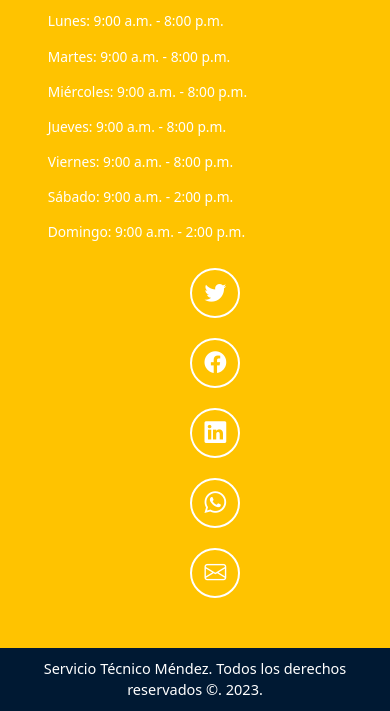
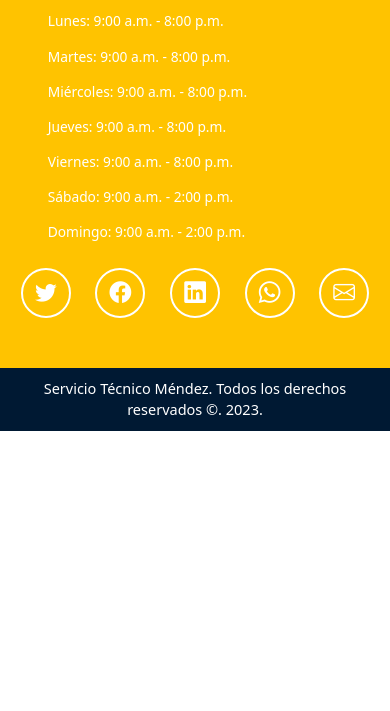
Before and after one commit to Jsvela749/servicio-tecnico-mendez-website, a plain HTML site: page index.html in a window 390 px wide. Shown: the part 3875-4586 px from the top of the page. After the commit the page ends 4306 px from the top, so only its background shows below. Drawn offline with nearby package versions, Linux system fonts and the light colour scheme.

Commit message:
Fixed icons on mobile phones.

```diff
--- a/style.css
+++ b/style.css
@@ -345,4 +345,9 @@ footer {
         width: 90%;
         padding: 0 5%;
     }
+
+    .contacto .contacto-botones {
+        width: 100%;
+        flex-direction: row;
+    }
 }
```
